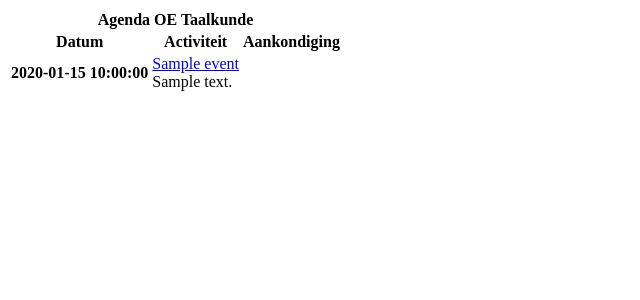
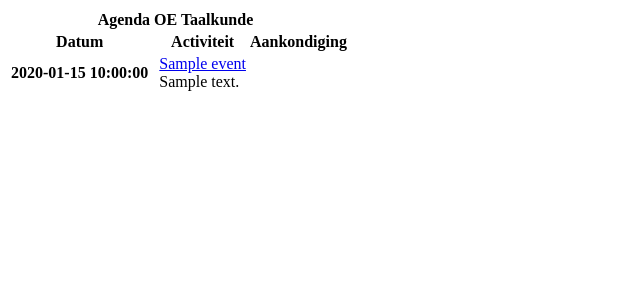
Before and after one commit to AntheSevenants/sylvia, a Python web app: template website/templates/calendar.html in a window 1280 px wide. Shown: the top 300 px of the page, without its empty margins (0-640 px from the left). Run offline with Jinja, Linux system fonts and the light colour scheme; the template is opened without the code that fills it: most values are stand-ins (such as "Sample title", 1, 10 or a date in 2020).

Commit message:
Add date column padding

```diff
--- a/website/templates/calendar.html
+++ b/website/templates/calendar.html
@@ -5,6 +5,10 @@
         <style>
             .left {
                 text-align: left;
+            }
+
+            th:first-child {
+                padding-right: 0.5em;
             }
         </style>
     </head>
```
